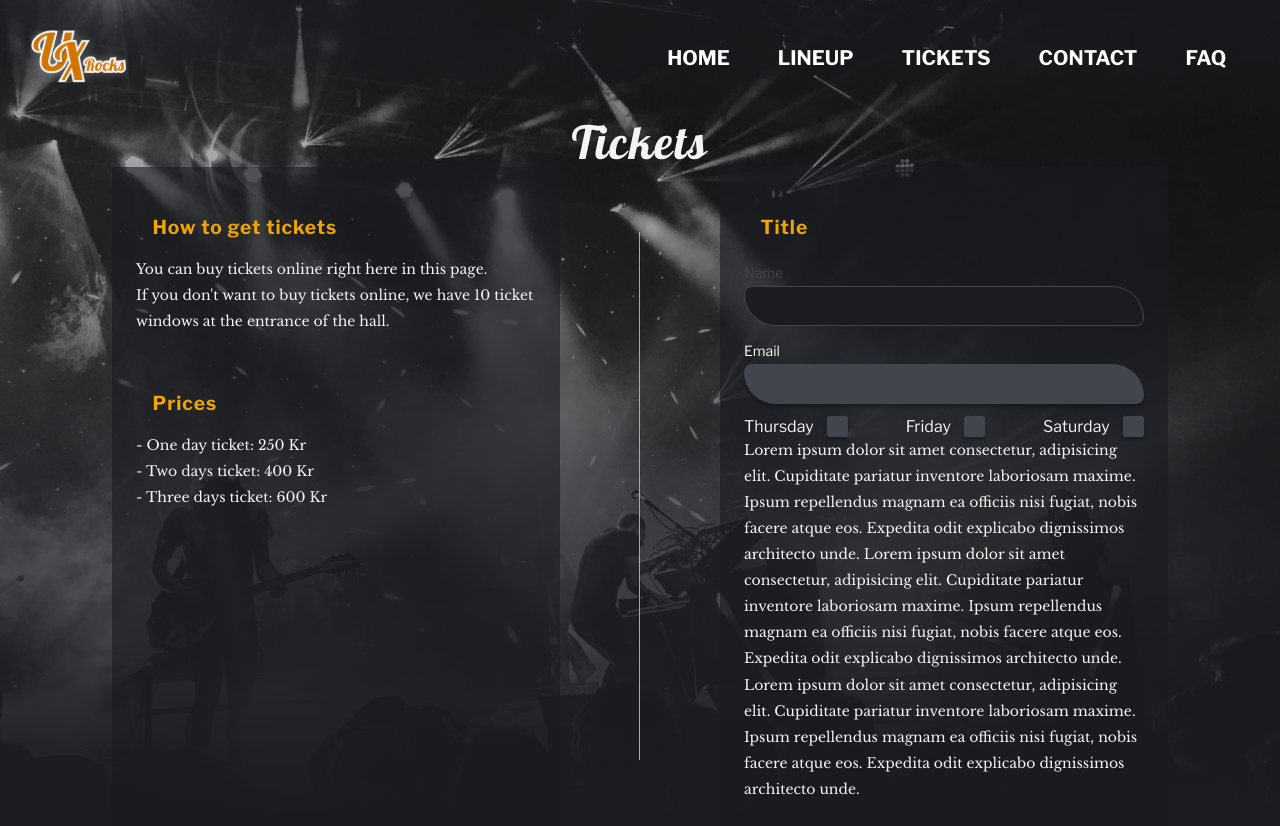
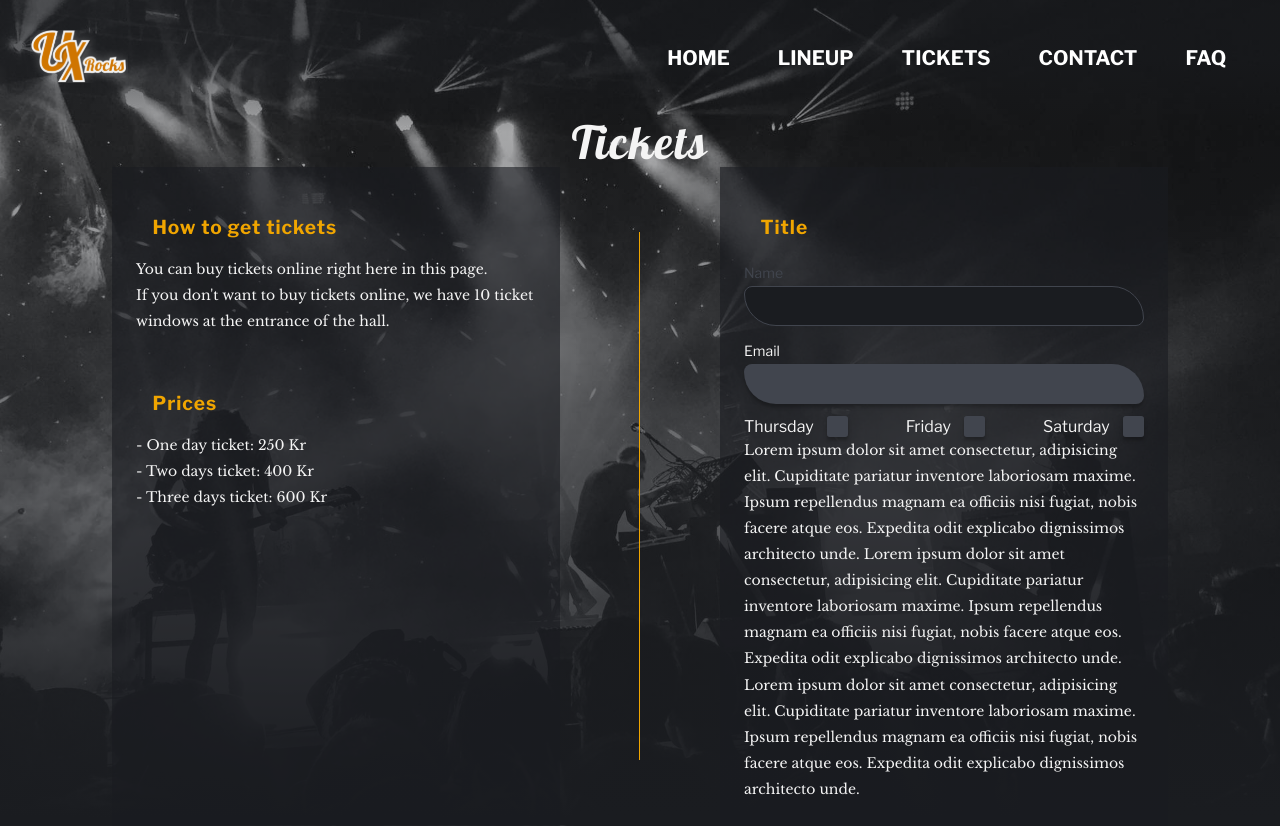
Before and after one commit to jensengbg-christian-mosciatti/ux-rocks, a Vue app: page /#/tickets in a window 1280 px wide. Built offline with nearby package versions, Linux system fonts and the light colour scheme.

Commit message:
small fixes Tickets

```diff
--- a/src/styles/_general.scss
+++ b/src/styles/_general.scss
@@ -1,9 +1,11 @@
 html.ticket {
   min-height: 100vh;
+  background-color: $black;
   background: $bck-shadow, url('./assets/img/bck-tickets.jpg');
   //   background: url('./assets/img/bck-tickets.jpg');
   background-repeat: no-repeat;
   background-size: cover;
+  background-position: center;
 }
 
 .home-bg {
--- a/src/views/Tickets.vue
+++ b/src/views/Tickets.vue
@@ -103,7 +103,7 @@
   // padding: $margin-v-p 1em;
 }
 
-@media only screen and (min-width: 1000px) {
+@media only screen and (min-width: $desktop-query) {
   .main-cont {
     grid-template: 1fr / 1fr 1fr;
   }
```
Also changed, not shown: src/components/InputCheckbox.vue (+0 -27 lines).
